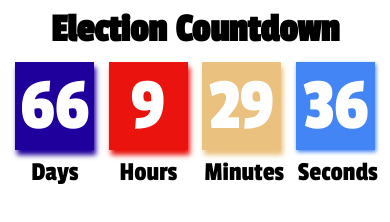
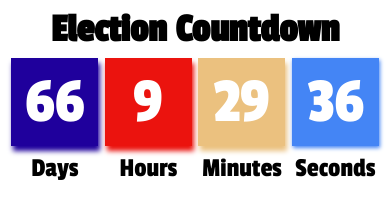
Before and after one commit to StephenDK/iFrameTimer, a website: page index.html in a window 390 px wide. Drawn offline with Linux system fonts and the light colour scheme.

Commit message:
Flex-Box Updates

```diff
--- a/index.html
+++ b/index.html
@@ -4,10 +4,7 @@
     <meta name="viewport" content="width=device-width, initial-scale=1" />
     <link rel="preconnect" href="https://fonts.googleapis.com" />
     <link rel="preconnect" href="https://fonts.gstatic.com" crossorigin />
-    <link
-      href="https://fonts.googleapis.com/css2?family=Passion+One&display=swap"
-      rel="stylesheet"
-    />
+    <link href="https://fonts.googleapis.com/css2?family=Passion+One&display=swap" rel="stylesheet" />
     <style>
         .time-container {
             text-align: center;
@@ -30,12 +27,16 @@
         .flex-container {
             display: flex;
             justify-content: center;
+            flex-wrap: nowrap;
         }
         .flex-item {
             margin: 5px;
             width: 110px;
             height: 110px;
             position: relative;
+            flex-shrink: 1;
+            min-width: 90px;
+            min-height: 90px;
         }
         .value-container {
             width: 95%;
@@ -70,23 +71,19 @@
             box-shadow: 1px 2px 4px #4485f5;
         }
 
-      #days {
-        color: white;
-        width: 85%;
-      }
-      #hours {
+        #days, #hours, #minutes, #seconds {
             color: white;
             width: 85%;
         }
 
-      #minutes {
-        color: white;
-        width: 85%;
+        @media (max-width: 400px) {
+            .flex-item {
+                margin: 1px;
+            }
+            .value-text {
+              font-size: 65px;
             }
 
-      #seconds {
-        color: white;
-        width: 85%;
         }
     </style>
 </head>
@@ -142,9 +139,7 @@
 
             // Time calculations for days, hours, minutes and seconds
             var days = Math.floor(distance / (1000 * 60 * 60 * 24));
-        var hours = Math.floor(
-          (distance % (1000 * 60 * 60 * 24)) / (1000 * 60 * 60)
-        );
+            var hours = Math.floor((distance % (1000 * 60 * 60 * 24)) / (1000 * 60 * 60));
             var minutes = Math.floor((distance % (1000 * 60 * 60)) / (1000 * 60));
             var seconds = Math.floor((distance % (1000 * 60)) / 1000);
 
@@ -152,10 +147,6 @@
             document.getElementById("hours").innerHTML = hours;
             document.getElementById("minutes").innerHTML = minutes;
             document.getElementById("seconds").innerHTML = seconds;
-
-        // Output the result in an element with id="demo"
-        // document.getElementById("demo").innerHTML = days + "Days " + hours + "Hours "
-        // + minutes + "m " + seconds + "s ";
 
             // If the count down is over, write some text
             if (distance < 0) {
```
Lines whose indentation alone changed are shown as unchanged.
